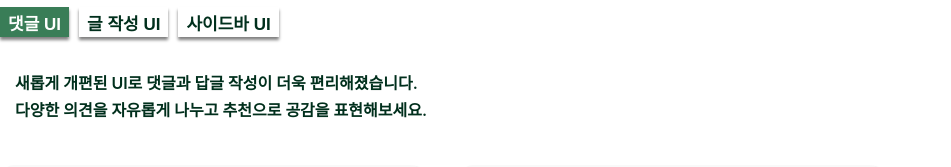
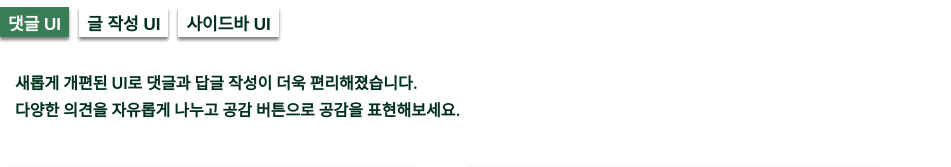
Before and after one commit to rkdmsals/renewal-guide, a React (Create React App) app: page /uiinfo in a window 1280 px wide. Shown: the part 250-417 px from the top of the page, without its empty margins (0-951 px from the left). Built offline with nearby package versions, Linux system fonts and the light colour scheme; the HTML template or start-up script is replaced by a standard one.

Commit message:
멘트 수정

```diff
--- a/src/components/views/UiPages/InfoContent/BoardWrite.js
+++ b/src/components/views/UiPages/InfoContent/BoardWrite.js
@@ -5,7 +5,7 @@ function BoardWrite() {
     <div className="ui_content_container">
       <div className="ui_content_wrap">
         <div className="ui_content_label">
-            새로워진 게시글 작성 방법으로 더 쉽게 원하는 글을 찾을 수 있어요! <br />
+          새로워진 게시글 작성 방법으로 알바하자, 벼룩시장 등의 게시판에서 더 쉽게 원하는 글을 찾을 수 있게 되었습니다! <br />
           근무지역, 모집 기간 등의 상세정보를 간편하게 작성하고, 내가 원하는 알바,상품 등을 더욱 빠르게 찾아보세요.
 
         </div>
--- a/src/components/views/UiPages/InfoContent/Comment.js
+++ b/src/components/views/UiPages/InfoContent/Comment.js
@@ -6,7 +6,7 @@ function Comment() {
       <div className="ui_content_wrap">
         <div className="ui_content_label">
           새롭게 개편된 UI로 댓글과 답글 작성이 더욱 편리해졌습니다.<br />
-      다양한 의견을 자유롭게 나누고 추천으로 공감을 표현해보세요.
+          다양한 의견을 자유롭게 나누고 공감 버튼으로 공감을 표현해보세요.
 
         </div>
       </div>
--- a/src/components/views/UiPages/InfoContent/SideBar.js
+++ b/src/components/views/UiPages/InfoContent/SideBar.js
@@ -6,7 +6,7 @@ function SideBar() {
       <div className="ui_content_wrap">
         <div className="ui_content_label">
           기존에 답답했던 사이드바를 없애 이화이언이 더욱 깔끔해졌습니다.<br />
-        또한 로그인과 레벨 확인을 바로 확인할 수 있어 가독성은 높이고 편리하게 이용할 수 있어요!
+          또한 로그인 여부와 레벨을 바로 확인할 수 있어 가독성은 높이고 편리하게 이용할 수 있어요!
 
         </div>
       </div>
```
Lines whose indentation alone changed are shown as unchanged.
